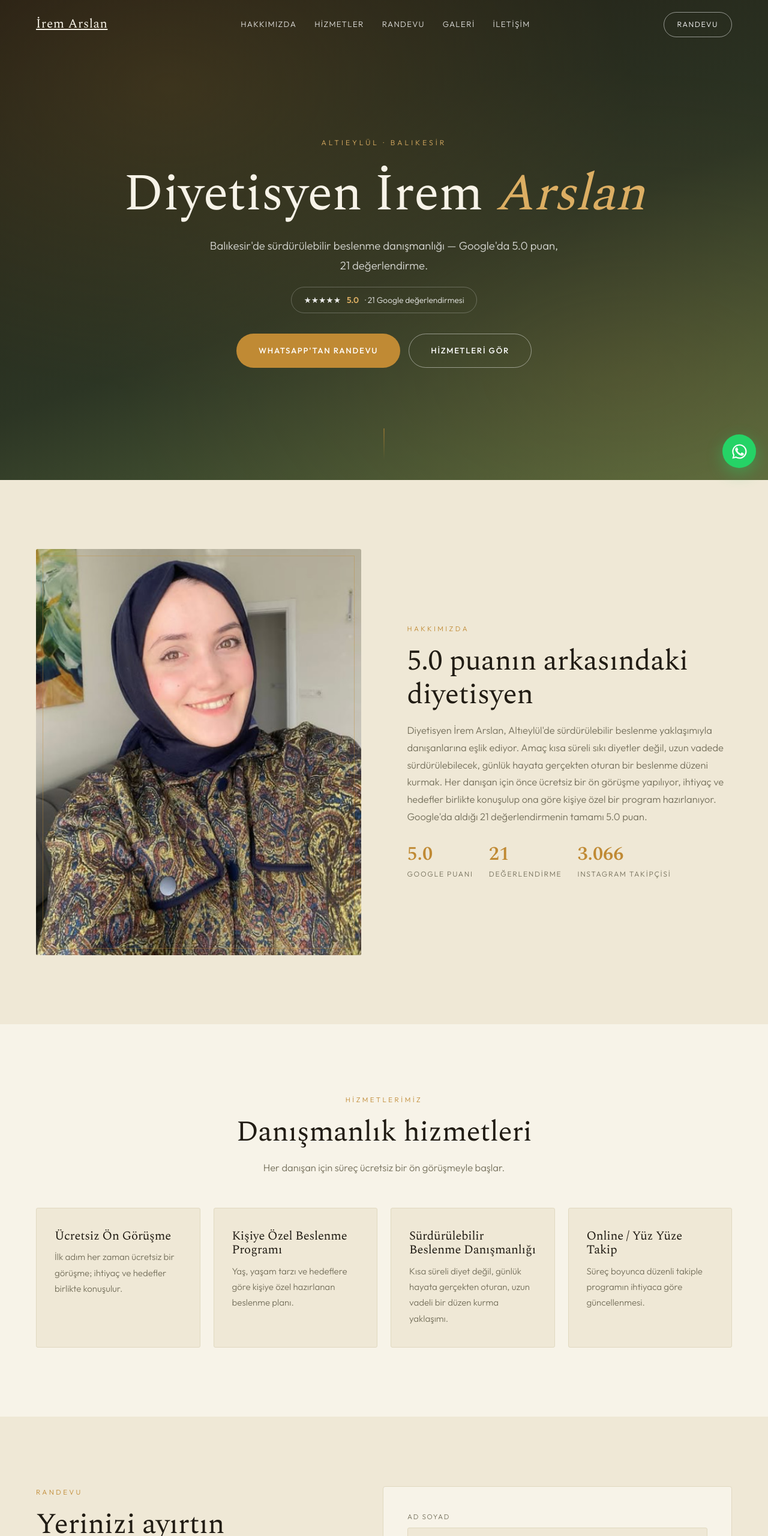
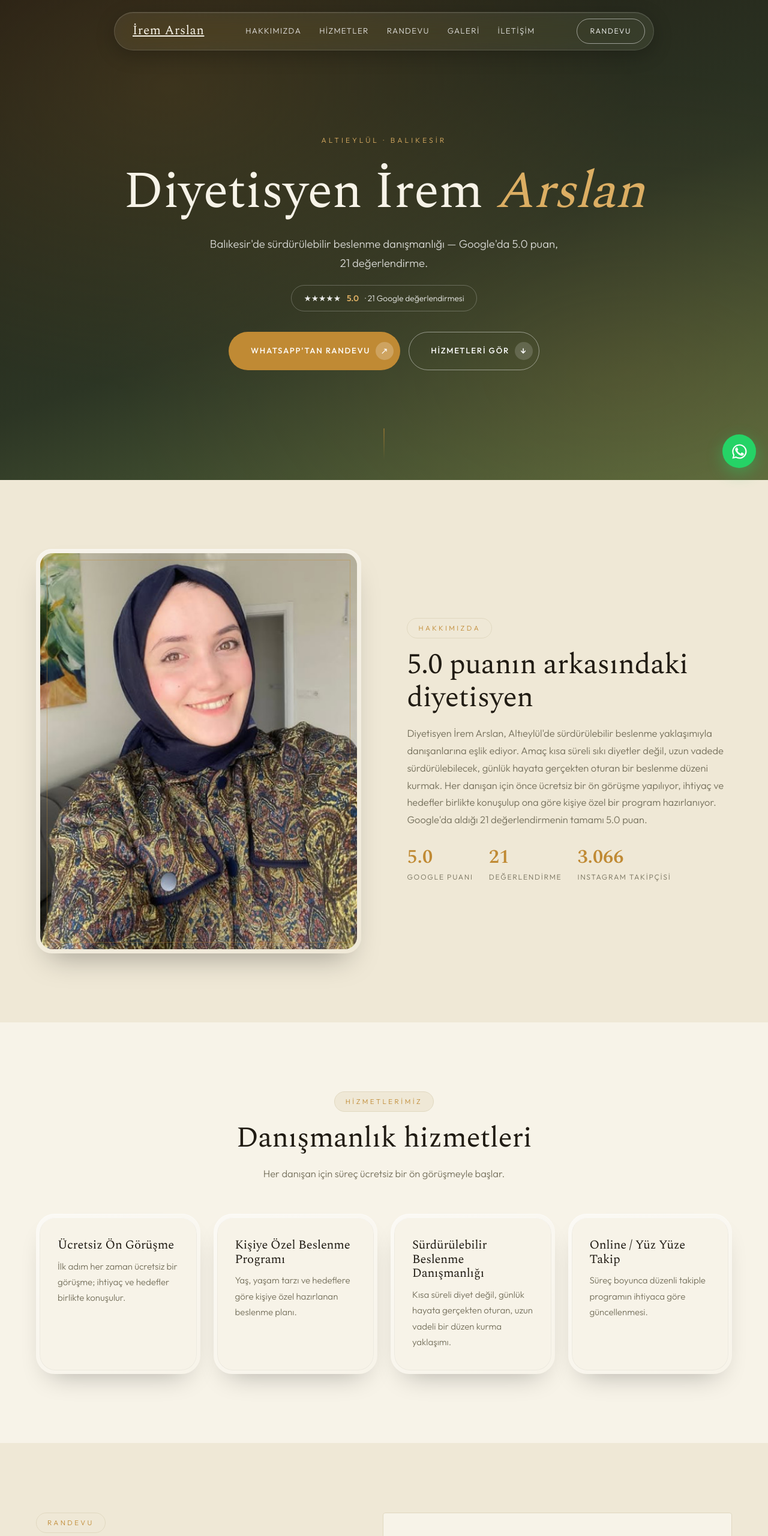
Before and after one commit to Gracoins/irem-arslan-diyetisyen, a plain HTML site: page index.html in a window 1280 px wide. Shown: the top 2560 px of the page at 60% size. Drawn offline with nearby package versions, Linux system fonts and the light colour scheme.

Commit message:
high-end-visual-design skill uygula: floating nav, double-bezel, button-in-button

```diff
--- a/index.html
+++ b/index.html
@@ -195,6 +195,54 @@ footer p{font-size:.94rem;margin-bottom:9px}
   .igrid,.rgrid,.fgrid{grid-template-columns:1fr}
   .iphoto{max-width:400px;margin:0 auto}
 }
+
+/* ── PREMIUM OVERRIDE (bu anlaşmaya özel, sablon.html'e dokunulmadı) ── */
+.rv{filter:blur(6px)}
+.rv.in{filter:blur(0)}
+.rv{transition:opacity .9s var(--ease),transform .9s var(--ease),filter .9s var(--ease)}
+
+/* yüzen ada nav */
+header{background:transparent!important;box-shadow:none!important}
+header.s{background:transparent!important;box-shadow:none!important;backdrop-filter:none!important}
+.hrow{background:rgba(255,255,255,.08);backdrop-filter:blur(20px) saturate(160%);-webkit-backdrop-filter:blur(20px) saturate(160%);
+  border:1px solid rgba(255,255,255,.14);border-radius:100px;padding:10px 12px 10px 30px;max-width:900px;
+  margin:0 auto;box-shadow:0 8px 32px rgba(0,0,0,.22),inset 0 1px 0 rgba(255,255,255,.1);
+  transition:background .5s cubic-bezier(.32,.72,0,1),box-shadow .5s cubic-bezier(.32,.72,0,1),border-color .5s cubic-bezier(.32,.72,0,1)}
+header.s .hrow{background:rgba(var(--cream-rgb,250,246,248),.85);border-color:rgba(0,0,0,.08);
+  box-shadow:0 14px 40px rgba(0,0,0,.14),inset 0 1px 0 rgba(255,255,255,.6)}
+body.menu-acik .hrow,body.menu-acik header.s .hrow{background:transparent!important;
+  backdrop-filter:none!important;-webkit-backdrop-filter:none!important;box-shadow:none!important;border-color:transparent!important}
+.hcta{margin-right:2px}
+
+/* eyebrow: pill rozet */
+.eyebrow{display:inline-block;padding:6px 18px;border-radius:100px;background:var(--cream-2);
+  border:1px solid var(--line)}
+.fiyat .eyebrow{background:rgba(255,255,255,.08);border-color:rgba(255,255,255,.16)}
+
+/* button-in-button trailing icon */
+.btn{padding-right:10px}
+.btn-ic{width:30px;height:30px;border-radius:50%;background:rgba(255,255,255,.22);
+  display:inline-flex;align-items:center;justify-content:center;font-size:.92rem;flex:none;
+  transition:.4s cubic-bezier(.32,.72,0,1)}
+.btn-o .btn-ic{background:rgba(255,255,255,.16)}
+.btn:hover .btn-ic{transform:translate(3px,-2px) scale(1.08)}
+.form .btn{padding-right:10px}
+
+/* double-bezel: dış kabuk + iç çekirdek */
+.dbz{padding:6px;border-radius:1.95rem;background:linear-gradient(155deg,rgba(255,255,255,.55),rgba(255,255,255,.05));
+  box-shadow:0 1px 1px rgba(255,255,255,.5) inset,0 22px 46px -24px rgba(0,0,0,.32);
+  transition:.5s cubic-bezier(.32,.72,0,1)}
+.dbz:hover{transform:translateY(-4px)}
+.dbz .card{border-radius:1.65rem!important;background:var(--cream)!important;border:none!important;
+  box-shadow:inset 0 1px 1px rgba(255,255,255,.8),inset 0 0 0 1px rgba(0,0,0,.045)!important;
+  height:100%}
+.dbz .card:hover{transform:none!important;box-shadow:inset 0 1px 1px rgba(255,255,255,.8),inset 0 0 0 1px rgba(0,0,0,.045)!important}
+.dbz-ph{padding:7px;border-radius:calc(3/4*1px + 1.6rem);background:linear-gradient(155deg,rgba(255,255,255,.5),rgba(255,255,255,.04));
+  box-shadow:0 1px 1px rgba(255,255,255,.45) inset,0 26px 50px -22px rgba(0,0,0,.34)}
+.dbz-ph .iphoto{border-radius:1.3rem!important}
+.dbz-g{padding:5px;border-radius:1.1rem;background:linear-gradient(155deg,rgba(255,255,255,.4),rgba(255,255,255,.03));
+  box-shadow:0 1px 1px rgba(255,255,255,.4) inset,0 16px 32px -18px rgba(0,0,0,.28)}
+.dbz-g .gitem{border-radius:.85rem!important}
 </style>
 </head>
 <body>
@@ -213,15 +261,15 @@ footer p{font-size:.94rem;margin-bottom:9px}
     <p class="hsub">Balıkesir'de sürdürülebilir beslenme danışmanlığı — Google'da 5.0 puan, 21 değerlendirme.</p>
     <div class="stars">★★★★★ <b>5.0</b> · 21 Google değerlendirmesi</div>
     <div class="hbtns">
-      <a class="btn btn-g" href="https://wa.me/905334517886" target="_blank">WhatsApp'tan randevu</a>
-      <a class="btn btn-o" href="#hizmetler">Hizmetleri gör</a>
+      <a class="btn btn-g" href="https://wa.me/905334517886" target="_blank">WhatsApp'tan randevu<span class="btn-ic">↗</span></a>
+      <a class="btn btn-o" href="#hizmetler">Hizmetleri gör<span class="btn-ic">↓</span></a>
     </div>
   </div>
   <div class="scroll"></div>
 </div>
 
 <section class="imza" id="hakkimizda"><div class="w igrid">
-  <div class="iphoto rv"><img src="foto/irem-portre.jpg" alt="Diyetisyen İrem Arslan" loading="lazy" ></div>
+  <div class="dbz-ph"><div class="iphoto rv"><img src="foto/irem-portre.jpg" alt="Diyetisyen İrem Arslan" loading="lazy" ></div></div>
   <div class="rv">
     <span class="eyebrow">Hakkımızda</span>
     <h2 class="stitle">5.0 puanın arkasındaki diyetisyen</h2>
@@ -236,7 +284,7 @@ footer p{font-size:.94rem;margin-bottom:9px}
     <h2 class="stitle">Danışmanlık hizmetleri</h2>
     <p class="slead">Her danışan için süreç ücretsiz bir ön görüşmeyle başlar.</p>
   </div>
-  <div class="svc"><div class="card rv"><h3>Ücretsiz Ön Görüşme</h3><p>İlk adım her zaman ücretsiz bir görüşme; ihtiyaç ve hedefler birlikte konuşulur.</p></div><div class="card rv"><h3>Kişiye Özel Beslenme Programı</h3><p>Yaş, yaşam tarzı ve hedeflere göre kişiye özel hazırlanan beslenme planı.</p></div><div class="card rv"><h3>Sürdürülebilir Beslenme Danışmanlığı</h3><p>Kısa süreli diyet değil, günlük hayata gerçekten oturan, uzun vadeli bir düzen kurma yaklaşımı.</p></div><div class="card rv"><h3>Online / Yüz Yüze Takip</h3><p>Süreç boyunca düzenli takiple programın ihtiyaca göre güncellenmesi.</p></div></div>
+  <div class="svc"><div class="dbz"><div class="card rv"><h3>Ücretsiz Ön Görüşme</h3><p>İlk adım her zaman ücretsiz bir görüşme; ihtiyaç ve hedefler birlikte konuşulur.</p></div></div><div class="dbz"><div class="card rv"><h3>Kişiye Özel Beslenme Programı</h3><p>Yaş, yaşam tarzı ve hedeflere göre kişiye özel hazırlanan beslenme planı.</p></div></div><div class="dbz"><div class="card rv"><h3>Sürdürülebilir Beslenme Danışmanlığı</h3><p>Kısa süreli diyet değil, günlük hayata gerçekten oturan, uzun vadeli bir düzen kurma yaklaşımı.</p></div></div><div class="dbz"><div class="card rv"><h3>Online / Yüz Yüze Takip</h3><p>Süreç boyunca düzenli takiple programın ihtiyaca göre güncellenmesi.</p></div></div></div>
 </div></section>
 
 
@@ -258,7 +306,7 @@ footer p{font-size:.94rem;margin-bottom:9px}
     <div class="fld"><label>Hizmet</label><select id="f_hiz"><option>Ücretsiz Ön Görüşme</option><option>Kişiye Özel Beslenme Programı</option><option>Sürdürülebilir Beslenme Danışmanlığı</option><option>Online / Yüz Yüze Takip</option><option>Diğer / emin değilim</option></select></div>
     <div class="fld"><label>Tercih ettiğiniz gün / saat</label><input id="f_zaman" placeholder="Örn. Cuma öğleden sonra"></div>
     <div class="fld"><label>Eklemek istedikleriniz</label><textarea id="f_not" placeholder="İsteğe bağlı"></textarea></div>
-    <a class="btn btn-g" id="f_gonder" href="#" target="_blank">WhatsApp'ta gönder</a>
+    <a class="btn btn-g" id="f_gonder" href="#" target="_blank">WhatsApp'ta gönder<span class="btn-ic">↗</span></a>
     <p class="rnote">Form bilgileri kaydedilmez, doğrudan WhatsApp mesajına dönüşür.</p>
   </div>
 </div></section>
@@ -269,7 +317,7 @@ footer p{font-size:.94rem;margin-bottom:9px}
     <h2 class="stitle">Çalışmalarımız</h2>
     <p class="slead">İçeriklerimizden ve danışan tariflerinden kareler.</p>
   </div>
-  <div class="gal" style="grid-template-columns:minmax(0,320px);justify-content:center;max-width:320px;margin-left:auto;margin-right:auto"><div class="gitem rv"><img src="foto/kuru-domates-salatasi.jpg" alt="Kuru domates salatası tarifi" loading="lazy" ></div></div>
+  <div class="gal" style="grid-template-columns:minmax(0,320px);justify-content:center;max-width:320px;margin-left:auto;margin-right:auto"><div class="dbz-g"><div class="gitem rv"><img src="foto/kuru-domates-salatasi.jpg" alt="Kuru domates salatası tarifi" loading="lazy" ></div></div></div>
 </div></section>
 
 
```
Also changed, not shown: og.png, 1 other file.
